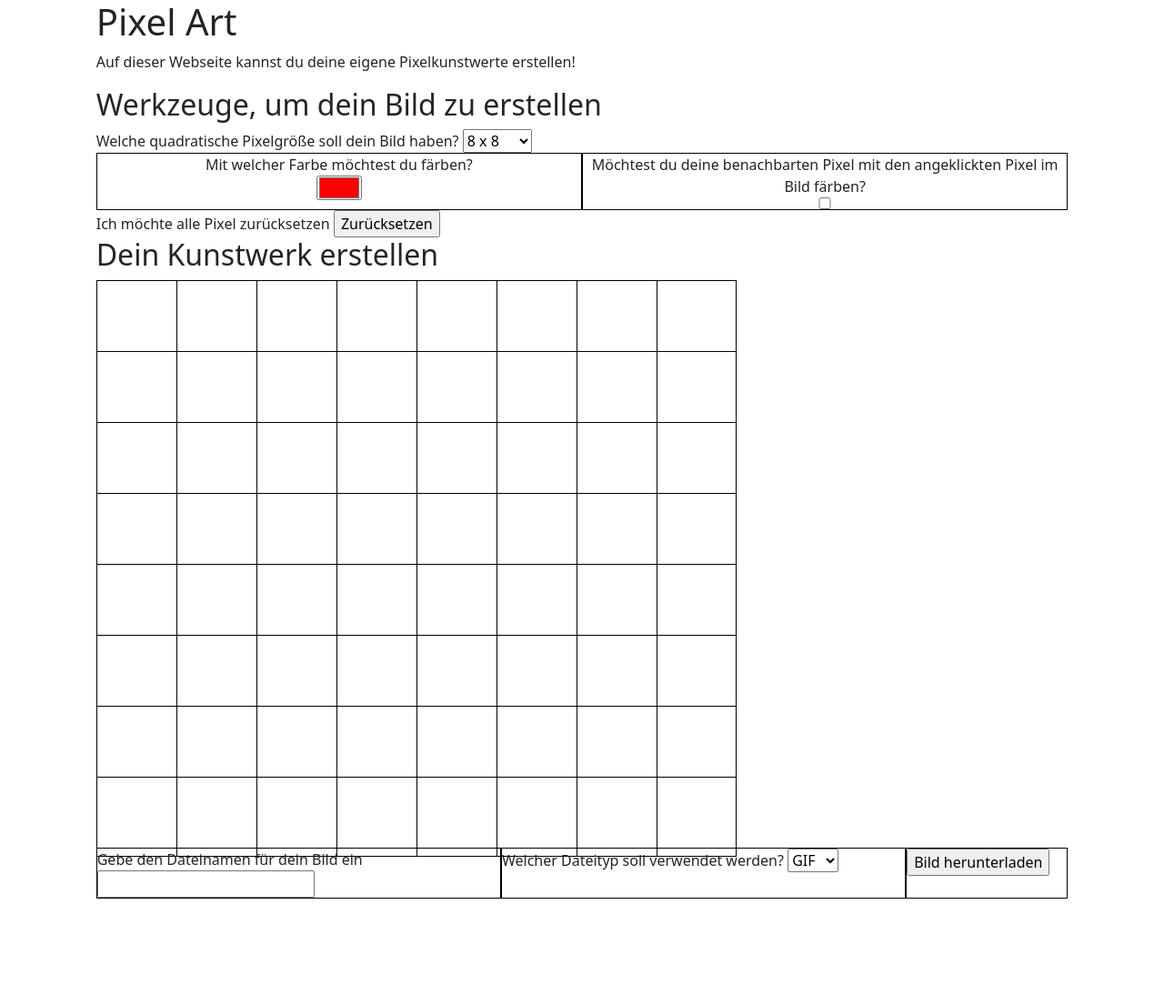
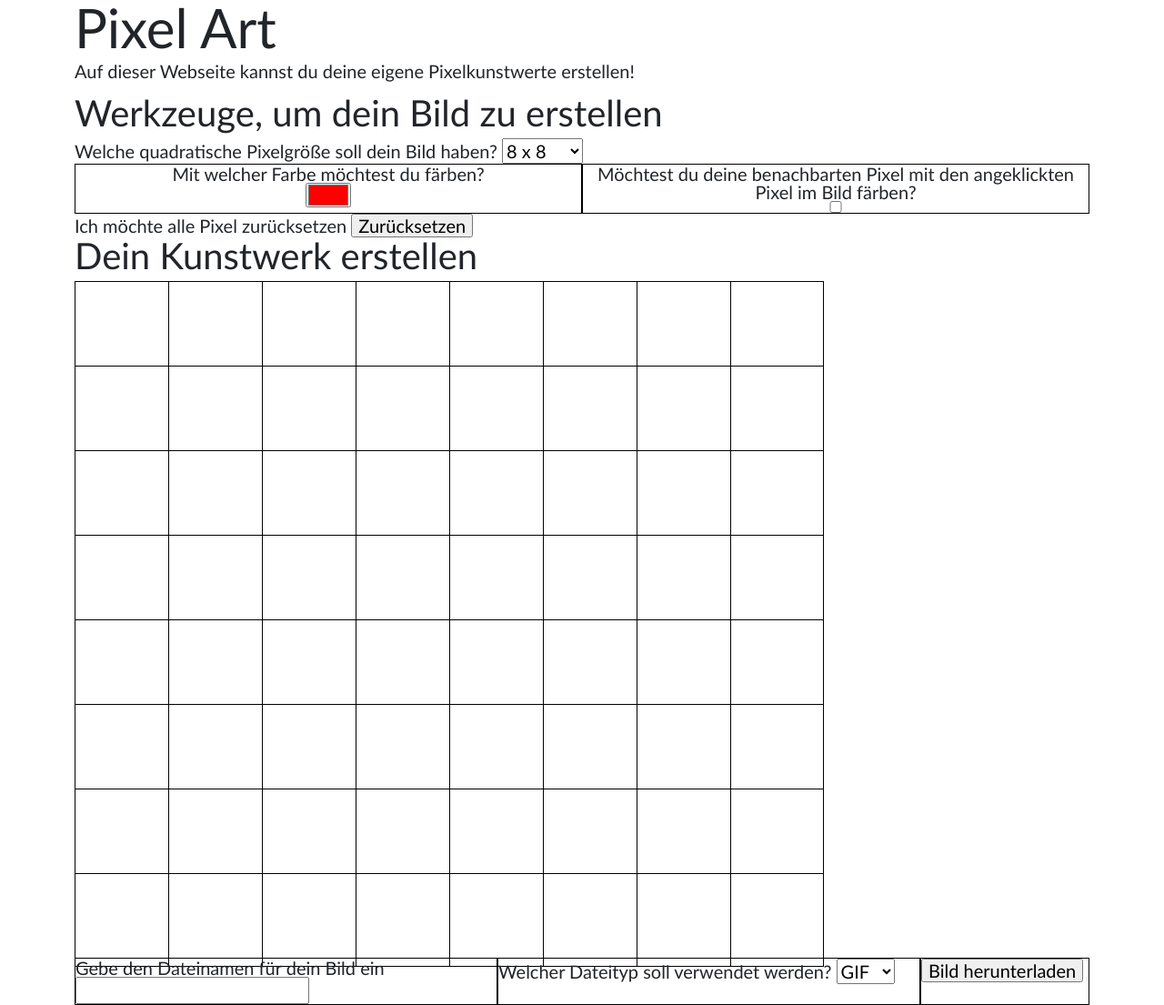
Before and after one commit to StasCuprunov/pixel-art, a web app: file html/pixel-art.html in a window 1280 px wide. Shown: the whole page at 91% size. Before the commit the page ends 988 px from the top, so only its background shows below. Run offline with its HTML, style and script files only (its server is not run), Linux system fonts and the light colour scheme; style sheets or scripts are compiled from the project's sources.

Commit message:
adapt font

```diff
--- a/scss/styles.scss
+++ b/scss/styles.scss
@@ -1,4 +1,5 @@
 $small-device-width: 576px;
+$medium-device-width: 768px;
 
 $black: #000000;
 $white: #ffffff;
@@ -6,6 +7,24 @@
 $default-pixel-color: $white;
 
 $default-pixel-border: 1px solid $black;
+
+body {
+  font-family: "Trebuchet MS", sans-serif;
+  font-size: 20px;
+  line-height: 20px;
+}
+
+h1 {
+  font-size: 60px;
+  line-height: 60px;
+  font-weight: 300;
+}
+
+h2 {
+  font-size: 40px;
+  line-height: 40px;
+  font-weight: 300;
+}
 
 .website-center {
   display: flex;
@@ -75,6 +94,23 @@
   }
 }
 
+@media only screen and (max-width: $medium-device-width) {
+  body {
+    font-size: 15px;
+    line-height: 15px;
+  }
+
+  h1 {
+    font-size: 45px;
+    line-height: 45px;
+  }
+
+  h2 {
+    font-size: 30px;
+    line-height: 30px;
+  }
+}
+
 @media only screen and (max-width: $small-device-width) {
   body {
     text-align: center;
```
